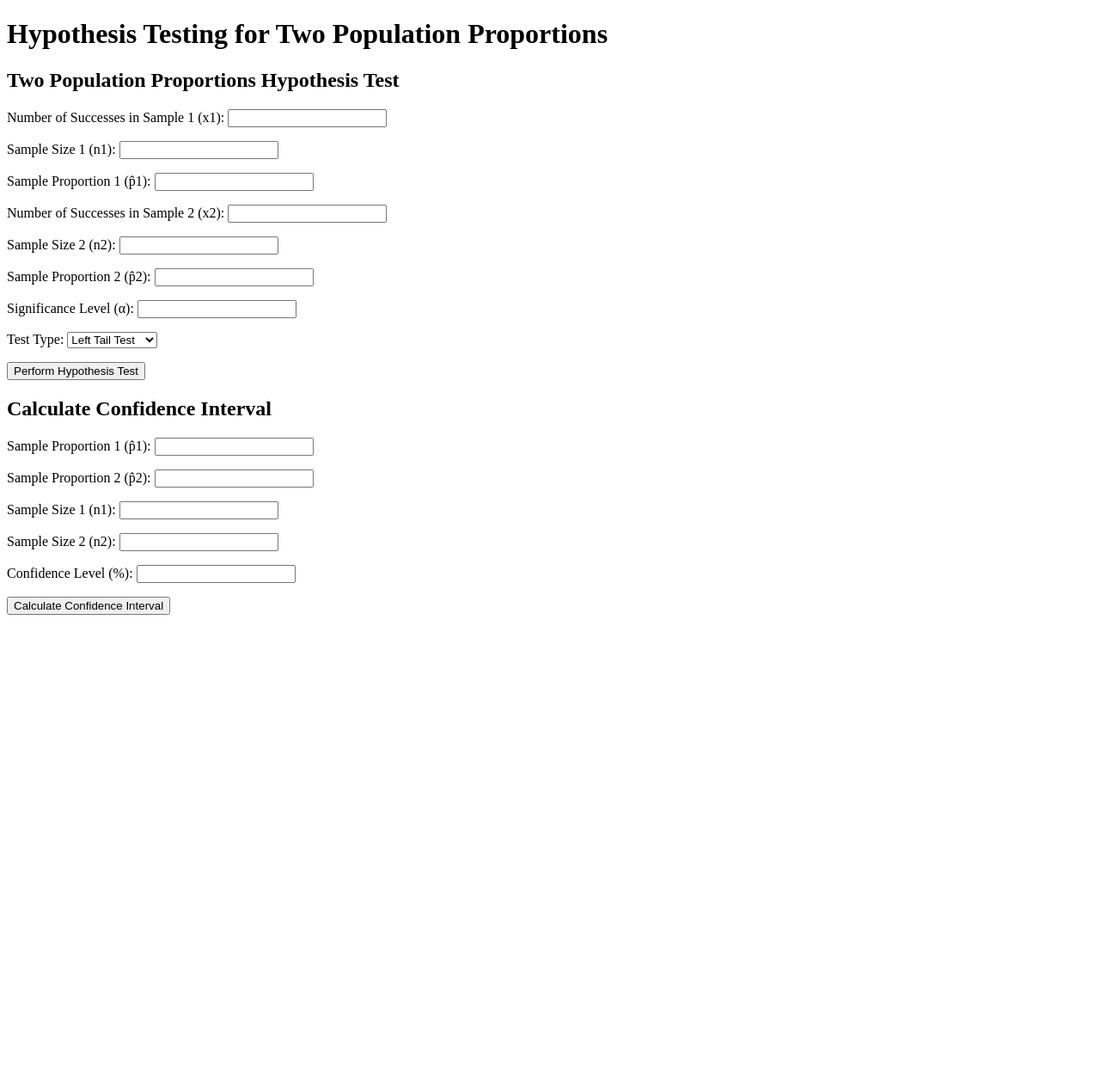
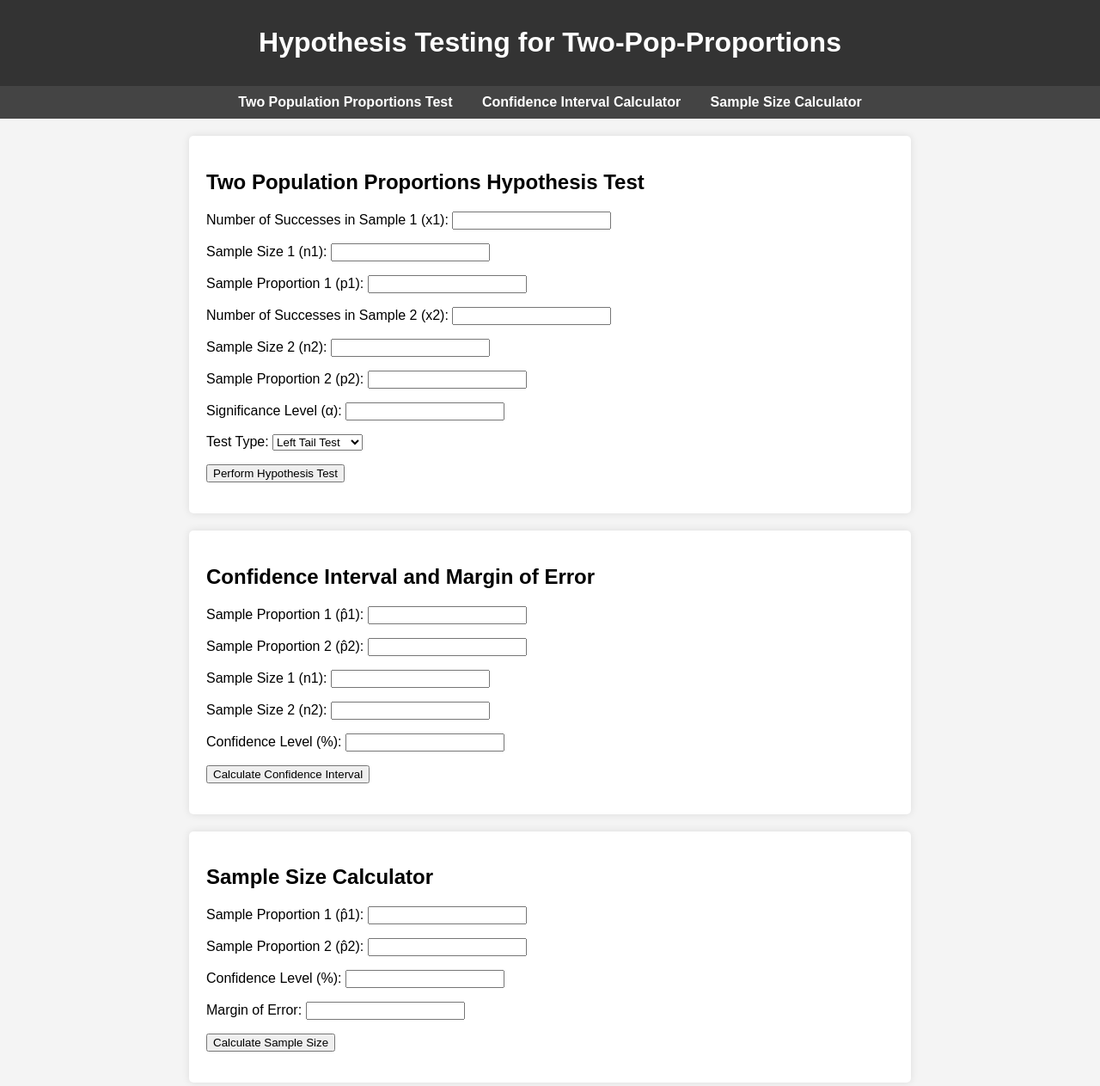
Before and after one commit to Asma-Alayeb/CCD_Satats_Calculator, a plain HTML site: page index.html in a window 1280 px wide. Shown: the whole page at 86% size. Before the commit the page ends 800 px from the top, so only its background shows below. Drawn offline with Linux system fonts and the light colour scheme.

Commit message:
Update index.html

```diff
--- a/index.html
+++ b/index.html
@@ -4,20 +4,67 @@
     <meta charset="UTF-8">
     <meta name="viewport" content="width=device-width, initial-scale=1.0">
     <title>Hypothesis Testing for Two-Pop-Proportions</title>
+    <style>
+        body {
+            font-family: Arial, sans-serif;
+            background-color: #f4f4f4;
+            margin: 0;
+            padding: 0;
+        }
+        header {
+            background-color: #333;
+            color: #fff;
+            padding: 10px 0;
+            text-align: center;
+        }
+        nav {
+            background-color: #444;
+            padding: 10px;
+            text-align: center;
+        }
+        nav a {
+            color: #fff;
+            text-decoration: none;
+            margin: 0 15px;
+            font-weight: bold;
+        }
+        nav a:hover {
+            text-decoration: underline;
+        }
+        section {
+            padding: 20px;
+        }
+        .calculator {
+            margin: 20px auto;
+            padding: 20px;
+            background-color: #fff;
+            border-radius: 5px;
+            box-shadow: 0 0 10px rgba(0, 0, 0, 0.1);
+            max-width: 800px;
+        }
+    </style>
 </head>
 <body>
-    <h1>Hypothesis Testing for Two Population Proportions</h1>
 
-    <!-- Two Population Proportions Hypothesis Test -->
-    <section class="calculator">
+<header>
+    <h1>Hypothesis Testing for Two-Pop-Proportions</h1>
+</header>
+
+<nav>
+    <a href="#twoProportionTest">Two Population Proportions Test</a>
+    <a href="#confidenceInterval">Confidence Interval Calculator</a>
+    <a href="#sampleSizeCalculator">Sample Size Calculator</a>
+</nav>
+
+<section id="twoProportionTest" class="calculator">
     <h2>Two Population Proportions Hypothesis Test</h2>
     <form id="twoProportionForm">
         <p>Number of Successes in Sample 1 (x1): <input type="text" id="x1"></p>
         <p>Sample Size 1 (n1): <input type="text" id="n1" required></p>
-            <p>Sample Proportion 1 (p̂1): <input type="text" id="p1"></p>
+        <p>Sample Proportion 1 (p1): <input type="text" id="p1"></p>
         <p>Number of Successes in Sample 2 (x2): <input type="text" id="x2"></p>
         <p>Sample Size 2 (n2): <input type="text" id="n2" required></p>
-            <p>Sample Proportion 2 (p̂2): <input type="text" id="p2"></p>
+        <p>Sample Proportion 2 (p2): <input type="text" id="p2"></p>
         <p>Significance Level (α): <input type="text" id="alpha" required></p>
         <p>Test Type:
             <select id="test_type" required>
@@ -33,28 +80,39 @@
     <p id="test_statistic_result"></p>
     <p id="critical_values_result"></p>
     <p id="p_value_result"></p>
+    <p id="decision_result"></p>
 </section>
 
-    <!-- Confidence Interval Calculator -->
-    <section class="calculator">
-        <h2>Calculate Confidence Interval</h2>
-        <form id="ciForm">
+<section id="confidenceInterval" class="calculator">
+    <h2>Confidence Interval and Margin of Error</h2>
+    <form id="confidenceIntervalForm">
         <p>Sample Proportion 1 (p̂1): <input type="text" id="ci_p1" required></p>
         <p>Sample Proportion 2 (p̂2): <input type="text" id="ci_p2" required></p>
         <p>Sample Size 1 (n1): <input type="text" id="ci_n1" required></p>
         <p>Sample Size 2 (n2): <input type="text" id="ci_n2" required></p>
         <p>Confidence Level (%): <input type="text" id="ci_confidence_level" required></p>
-            <button type="button" onclick="calculateConfidenceInterval()">Calculate Confidence Interval</button>
+        <p><button type="button" onclick="calculateConfidenceInterval()">Calculate Confidence Interval</button></p>
     </form>
-        <p id="ci_result"></p>
+
+    <p id="confidence_interval_result"></p>
+    <p id="margin_error_result"></p>
+</section>
+
+<section id="sampleSizeCalculator" class="calculator">
+    <h2>Sample Size Calculator</h2>
+    <form id="sampleSizeForm">
+        <p>Sample Proportion 1 (p̂1): <input type="text" id="ss_p1" required></p>
+        <p>Sample Proportion 2 (p̂2): <input type="text" id="ss_p2" required></p>
+        <p>Confidence Level (%): <input type="text" id="ss_confidence_level" required></p>
+        <p>Margin of Error: <input type="text" id="ss_margin_error" required></p>
+        <p><button type="button" onclick="calculateSampleSize()">Calculate Sample Size</button></p>
+    </form>
+
+    <p id="sample_size_result"></p>
 </section>
 
 <script src="https://cdnjs.cloudflare.com/ajax/libs/jstat/1.9.4/jstat.min.js"></script>
 <script>
-        function roundToFour(value) {
-            return Math.round(value * 10000) / 10000;
-        }
-
     function performTwoProportionTest() {
         var x1 = document.getElementById("x1").value ? parseInt(document.getElementById("x1").value) : null;
         var n1 = parseInt(document.getElementById("n1").value);
@@ -89,22 +147,31 @@
             p2 = x2 / n2;
         }
 
-            var p_combined = roundToFour((p1 * n1 + p2 * n2) / (n1 + n2));
+        var p_combined = (p1 * n1 + p2 * n2) / (n1 + n2);
 
-            var standardError = roundToFour(Math.sqrt(p_combined * (1 - p_combined) * (1/n1 + 1/n2)));
-            var testStatistic = roundToFour((p1 - p2) / standardError);
+        var standardError = Math.sqrt(p_combined * (1 - p_combined) * (1/n1 + 1/n2));
+        var testStatistic = (p1 - p2) / standardError;
 
         var criticalValueLower, criticalValueUpper, pValue;
         if (testType === "left") {
-                criticalValueLower = roundToFour(jStat.normal.inv(alpha, 0, 1));
-                pValue = roundToFour(jStat.normal.cdf(testStatistic, 0, 1));
+            criticalValueLower = jStat.normal.inv(alpha, 0, 1);
+            pValue = jStat.normal.cdf(testStatistic, 0, 1);
         } else if (testType === "right") {
-                criticalValueUpper = roundToFour(jStat.normal.inv(1 - alpha, 0, 1));
-                pValue = roundToFour(1 - jStat.normal.cdf(testStatistic, 0, 1));
+            criticalValueUpper = jStat.normal.inv(1 - alpha, 0, 1);
+            pValue = 1 - jStat.normal.cdf(testStatistic, 0, 1);
         } else {
-                criticalValueLower = roundToFour(jStat.normal.inv(alpha / 2, 0, 1));
-                criticalValueUpper = roundToFour(jStat.normal.inv(1 - alpha / 2, 0, 1));
-                pValue = roundToFour(2 * (testStatistic < 0 ? jStat.normal.cdf(testStatistic, 0, 1) : 1 - jStat.normal.cdf(testStatistic, 0, 1)));
+            criticalValueLower = jStat.normal.inv(alpha / 2, 0, 1);
+            criticalValueUpper = jStat.normal.inv(1 - alpha / 2, 0, 1);
+            pValue = 2 * (testStatistic < 0 ? jStat.normal.cdf(testStatistic, 0, 1) : 1 - jStat.normal.cdf(testStatistic, 0, 1));
+        }
+
+        var decision;
+        if (testType === "left") {
+            decision = testStatistic < criticalValueLower ? "Reject the null hypothesis." : "Fail to reject the null hypothesis.";
+        } else if (testType === "right") {
+            decision = testStatistic > criticalValueUpper ? "Reject the null hypothesis." : "Fail to reject the null hypothesis.";
+        } else {
+            decision = (testStatistic < criticalValueLower || testStatistic > criticalValueUpper) ? "Reject the null hypothesis." : "Fail to reject the null hypothesis.";
         }
 
         document.getElementById("pooled_estimate_result").innerHTML = "Pooled Estimate (p̂): " + p_combined;
@@ -115,6 +182,7 @@
             document.getElementById("critical_values_result").innerHTML = "Critical Value: " + (testType === "left" ? criticalValueLower : criticalValueUpper);
         }
         document.getElementById("p_value_result").innerHTML = "P-Value: " + pValue;
+        document.getElementById("decision_result").innerHTML = "Decision: " + decision;
     }
 
     function calculateConfidenceInterval() {
@@ -124,21 +192,37 @@
         var n2 = parseInt(document.getElementById("ci_n2").value);
         var confidenceLevel = parseFloat(document.getElementById("ci_confidence_level").value) / 100;
 
-            if (isNaN(p1) || isNaN(p2) || isNaN(n1) || isNaN(n2) || isNaN(confidenceLevel)) {
+        if (isNaN(p1) || isNaN(p2) || isNaN(n1) || isNaN(n2) || isNaN(confidenceLevel) || confidenceLevel <= 0 || confidenceLevel >= 1) {
             alert("Please ensure all inputs are valid numbers.");
             return;
         }
 
-            var zScore = roundToFour(jStat.normal.inv(1 - (1 - confidenceLevel) / 2, 0, 1));
-            var standardError = roundToFour(Math.sqrt((p1 * (1 - p1) / n1) + (p2 * (1 - p2) / n2)));
-            var marginOfError = roundToFour(zScore * standardError);
+        var zScore = jStat.normal.inv(1 - (1 - confidenceLevel) / 2, 0, 1);
+        var marginOfError = zScore * Math.sqrt((p1 * (1 - p1) / n1) + (p2 * (1 - p2) / n2));
+        var lowerBound = (p1 - p2) - marginOfError;
+        var upperBound = (p1 - p2) + marginOfError;
 
-            var lowerBound = roundToFour((p1 - p2) - marginOfError);
-            var upperBound = roundToFour((p1 - p2) + marginOfError);
+        document.getElementById("confidence_interval_result").innerHTML = "Confidence Interval: [" + lowerBound.toFixed(4) + ", " + upperBound.toFixed(4) + "]";
+        document.getElementById("margin_error_result").innerHTML = "Margin of Error: " + marginOfError.toFixed(4);
+    }
 
-            document.getElementById("ci_result").innerHTML =
-                "Confidence Interval: [" + lowerBound + ", " + upperBound + "]<br>Margin of Error: " + marginOfError;
+    function calculateSampleSize() {
+        var p1 = parseFloat(document.getElementById("ss_p1").value);
+        var p2 = parseFloat(document.getElementById("ss_p2").value);
+        var confidenceLevel = parseFloat(document.getElementById("ss_confidence_level").value) / 100;
+        var marginError = parseFloat(document.getElementById("ss_margin_error").value);
+
+        if (isNaN(p1) || isNaN(p2) || isNaN(confidenceLevel) || isNaN(marginError) || confidenceLevel <= 0 || confidenceLevel >= 1 || marginError <= 0) {
+            alert("Please ensure all inputs are valid numbers.");
+            return;
+        }
+
+        var zScore = jStat.normal.inv(1 - (1 - confidenceLevel) / 2, 0, 1);
+        var sampleSize = Math.ceil((p1 * (1 - p1) + p2 * (1 - p2)) * Math.pow(zScore / marginError, 2));
+
+        document.getElementById("sample_size_result").innerHTML = "Required Sample Size: " + sampleSize;
     }
 </script>
+
 </body>
 </html>
```
Lines whose indentation alone changed are shown as unchanged.
